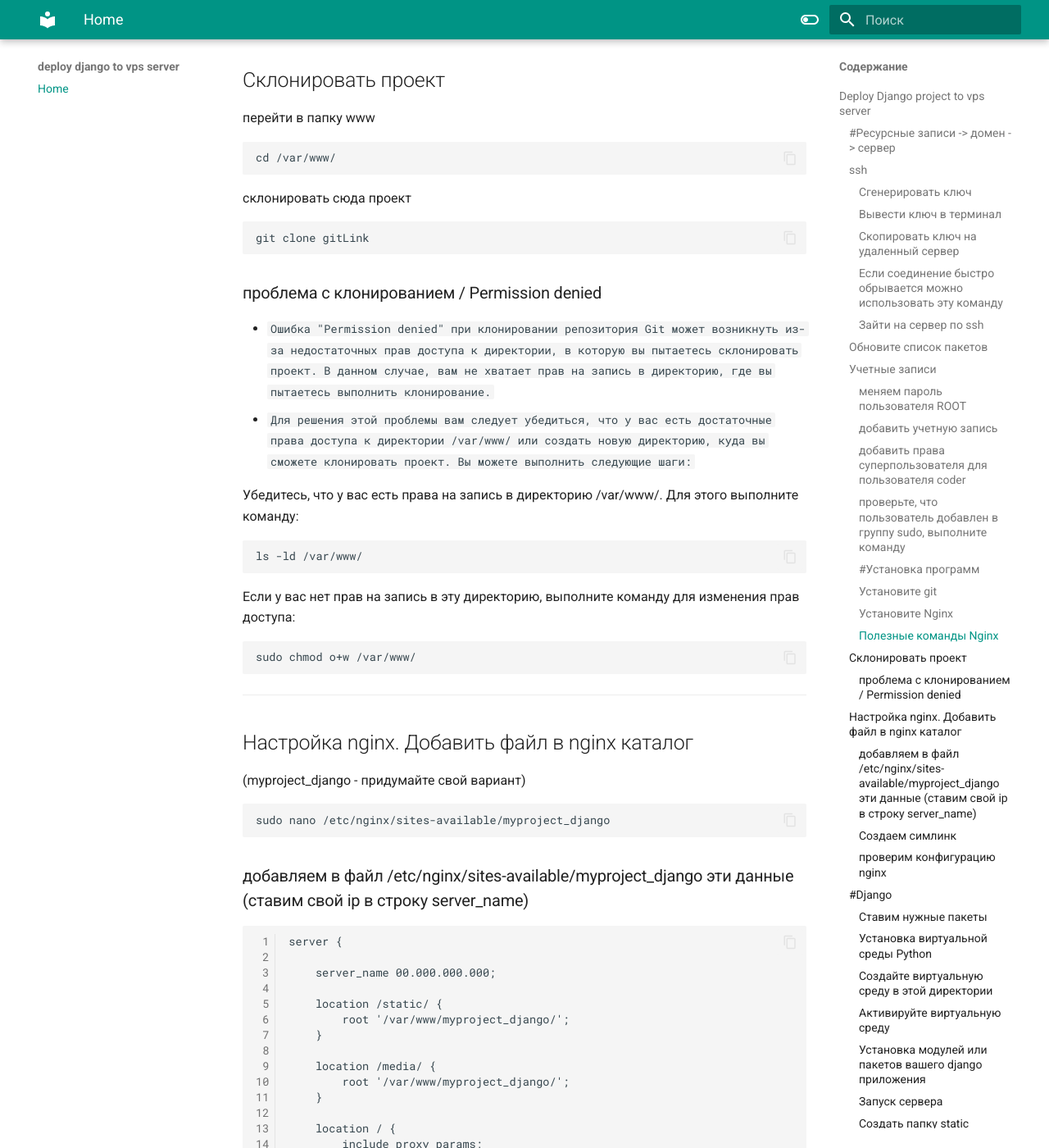
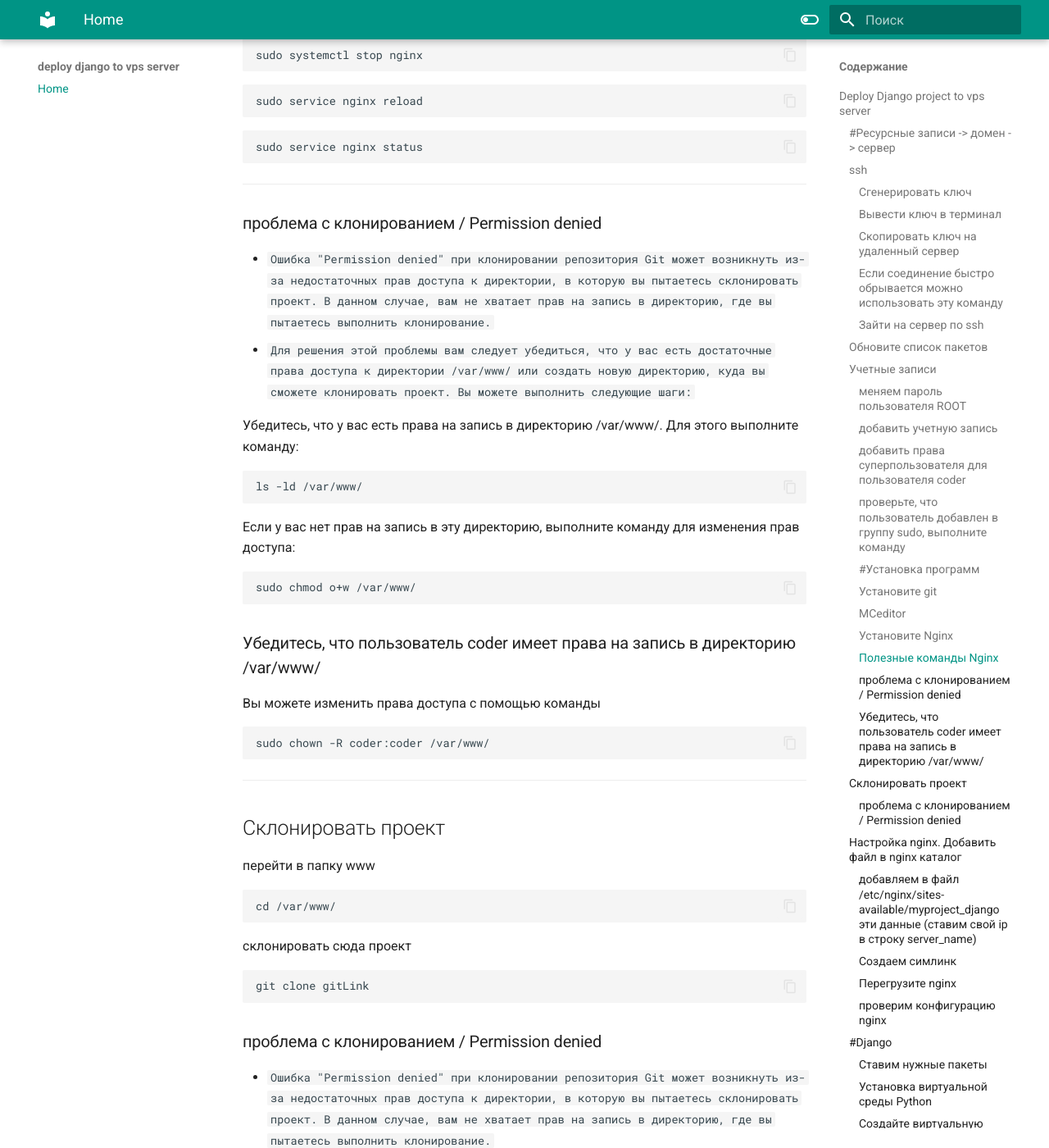
Before and after one commit to pavelcity/deploy-django-to-vps-server, an MkDocs documentation site: the page built from docs/index.md, in a window 1280 px wide and 1400 px high, scrolled down 3867 px. Shown: the whole window at 82% size. Built offline with MkDocs 1.6.1 and Material for MkDocs 9.7.7, drawn with Linux system fonts in a browser that asks for light colours; some of the changed text lies outside the part shown.

Commit message:
add info

````diff
--- a/docs/index.md
+++ b/docs/index.md
@@ -125,6 +125,12 @@
 sudo apt install git
 ```
 
+### MCeditor
+Midnight Commander — один из файловых менеджеров с текстовым интерфейсом типа Norton Commander для UNIX-подобных операционных
+```
+sudo apt install mc
+```
+
 ### Установите Nginx
     sudo apt install nginx
 
@@ -152,6 +158,31 @@
 ```
 sudo service nginx status
 ```
+
+---
+
+
+### проблема с клонированием / Permission denied
+* `Ошибка "Permission denied" при клонировании репозитория Git может возникнуть из-за недостаточных прав доступа к директории, в которую вы пытаетесь склонировать проект. В данном случае, вам не хватает прав на запись в директорию, где вы пытаетесь выполнить клонирование.`
+* `Для решения этой проблемы вам следует убедиться, что у вас есть достаточные права доступа к директории /var/www/ или создать новую директорию, куда вы сможете клонировать проект. Вы можете выполнить следующие шаги:`
+
+Убедитесь, что у вас есть права на запись в директорию /var/www/. Для этого выполните команду:
+```
+ls -ld /var/www/
+
+```
+
+Если у вас нет прав на запись в эту директорию, выполните команду для изменения прав доступа:
+```
+sudo chmod o+w /var/www/
+```
+
+### Убедитесь, что пользователь coder имеет права на запись в директорию /var/www/
+Вы можете изменить права доступа с помощью команды
+```
+sudo chown -R coder:coder /var/www/
+```
+
 
 ---
 ## Склонировать проект
@@ -214,6 +245,14 @@
 sudo ln -s /etc/nginx/sites-available/myproject_django /etc/nginx/sites-enabled
 ```
 
+### Перегрузите nginx
+```
+sudo systemctl restart nginx
+```
+```
+sudo service nginx restart
+```
+
 ### проверим конфигурацию nginx
 ```
 sudo nginx -t
@@ -256,7 +295,7 @@
 sudo -H pip3 install --upgrade pip
 ```
 ```
-pip install --upgrade pip
+sudo pip install --upgrade pip
 ```
 ```
 sudo -H pip3 install virtualenv
@@ -275,7 +314,10 @@
 ```
 virtualenv venv
 ```
-
+### устновим пакет
+```
+sudo apt install python3.10-venv
+```
 ```
 python3 -m venv venv
 ```
@@ -396,8 +438,8 @@
 After=network.target
 
 [Service]
-User=root
-Group=root
+User=coder
+Group=coder
 WorkingDirectory=/var/www/myproject_django/
 ExecStart=/var/www/myproject_django/venv/bin/gunicorn \
     --access-logfile - \
@@ -497,7 +539,7 @@
 ---
 
 
-
+---
 
 
 
````
Also changed, not shown: 3 other files.
